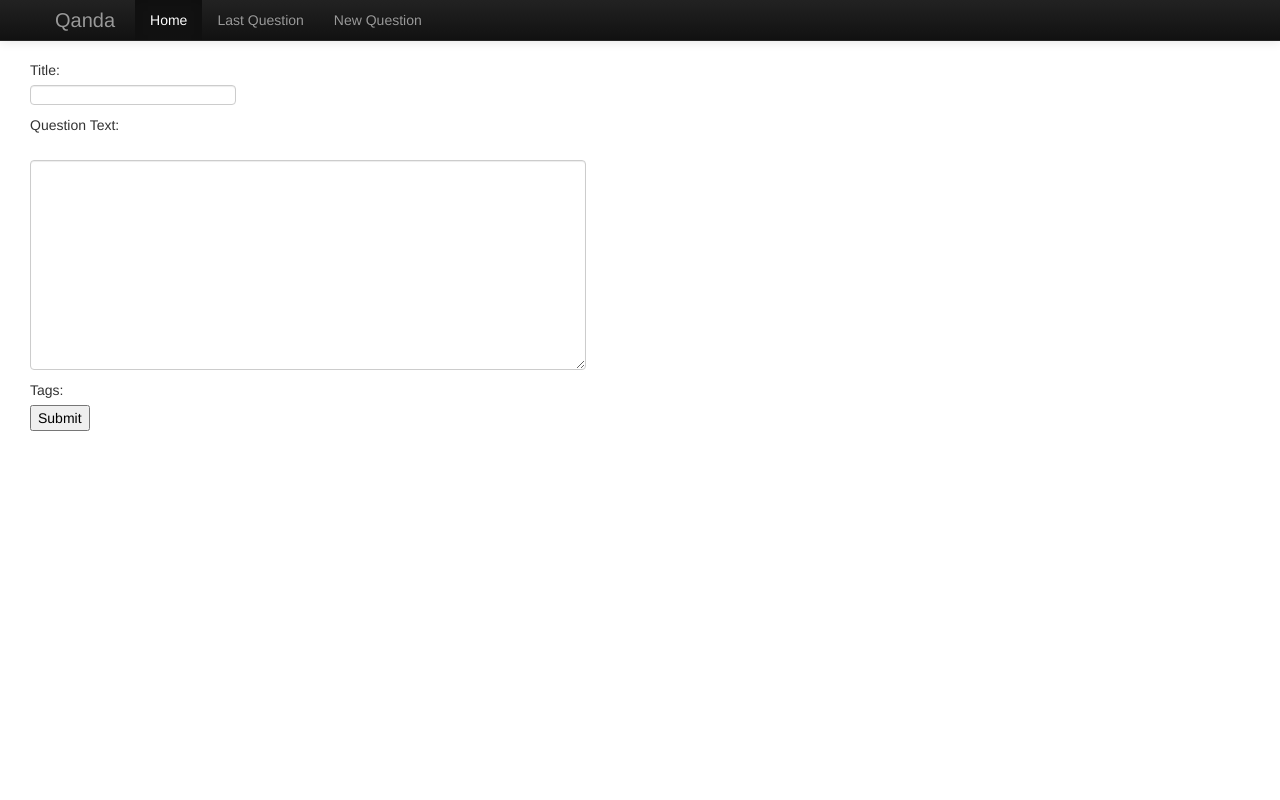
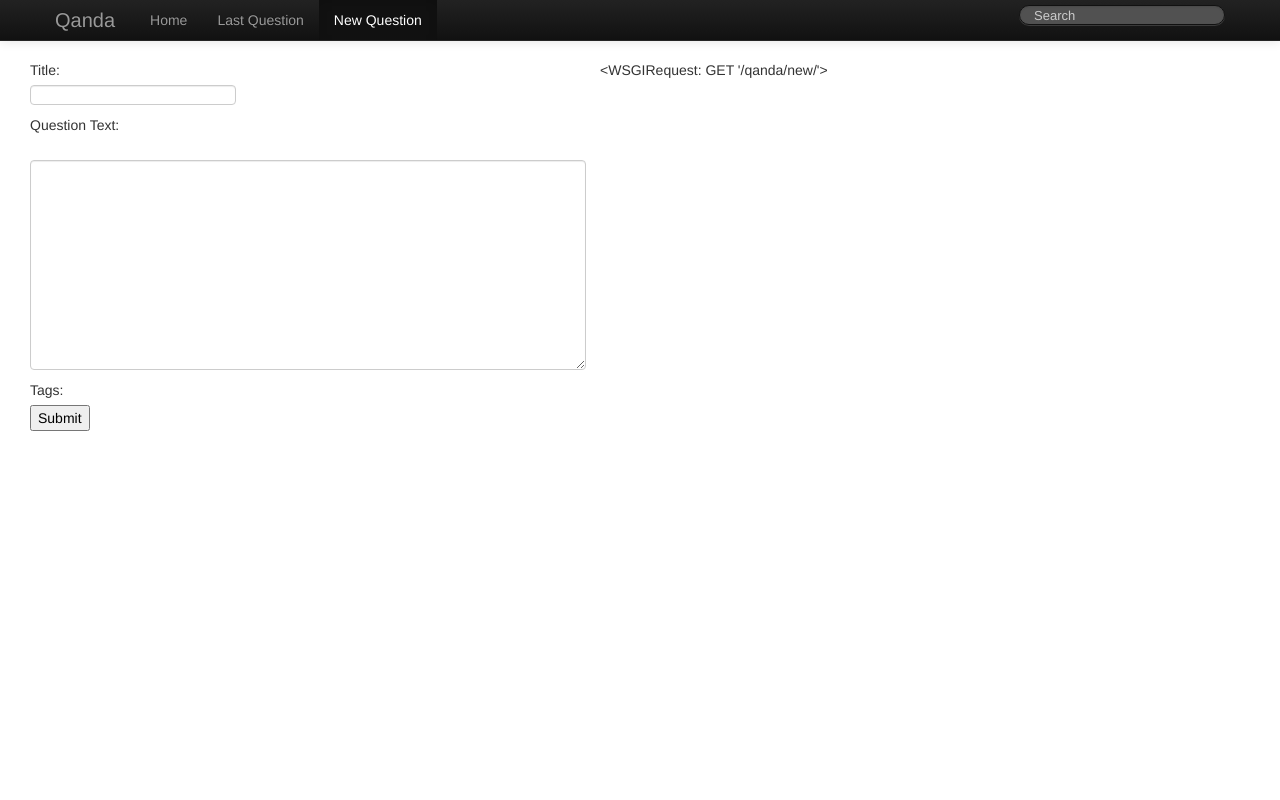
Before and after one commit to alpsayin/django-qanda, a Django app: page /qanda/new/ in a window 1280 px wide. Run offline with Django 3.2, Linux system fonts and the light colour scheme; the visitor is signed in with stand-in values (Sample User, id 1); data comes from the database, SQL or seed files in the repository; data that the repository does not hold is empty; parts of the project's set-up code (start-up, migrations or seed data) failed here and were passed over; some libraries are stand-ins or nearby versions.

Commit message:
make selected navbar link active

```diff
--- a/qanda/qanda_app/templates/navbar.html
+++ b/qanda/qanda_app/templates/navbar.html
@@ -1,4 +1,5 @@
 {% block navbar %}
+
 <div class="navbar navbar-inverse navbar-fixed-top">
   <div class="navbar-inner">
     <div class="container">
@@ -10,12 +11,18 @@
       <a class="brand" href="{% url qanda_app.views.index %}">Qanda</a>
       <div class="nav-collapse collapse">
         <ul class="nav">
-          <li class="active"><a href="{% url qanda_app.views.index %}">Home</a></li>
-          <li><a href="{% url qanda_app.views.most_recent_question %}">Last Question</a></li>
-          <li><a href="{% url qanda_app.views.new_question_page %}">New Question</a></li>
+          <li {% if view == "question_list" %} class="active" {% endif %} ><a href="{% url qanda_app.views.index %}">Home</a></li>
+          <li {% if view == "last_question_page" %} class="active" {% endif %} ><a href="{% url qanda_app.views.most_recent_question %}">Last Question</a></li>
+          <li {% if view == "new_question_page" %} class="active" {% endif %} ><a href="{% url qanda_app.views.new_question_page %}">New Question</a></li>
         </ul>
+        <form class="navbar-search pull-right">
+          <input type="text" class="search-query" placeholder="Search">
+        </form>
       </div><!--/.nav-collapse -->
     </div>
   </div>
 </div>
+
+{{ request }}
+
 {% endblock %}
--- a/qanda/qanda_app/views.py
+++ b/qanda/qanda_app/views.py
@@ -90,6 +90,7 @@ def question_list(request, question_id):
 	for question in questions:
 		question.voteCount = QuestionRelatedUsers.objects.filter(relatedQuestion=question, upvote=True).count
 	context['questions'] = questions
+	context['view'] = 'question_list'
 	return render_to_response("question_list.html", context, context_instance=RequestContext(request))
 
 @assert_qanda_user
@@ -141,6 +142,7 @@ def new_question_page(request):
 	else:
 		context['question_form'] = QuestionForm()
 
+	context['view'] = 'new_question_page'
 	context['debug'] = ''
 	return render_to_response("new_question.html", context, context_instance=RequestContext(request))
 
@@ -238,6 +240,11 @@ def question_page(request, question_id):
 	context['question'] = question
 	context['answers'] = answers
 	context['debug'] = ''
+	print Question.objects.latest('pk')
+	if question == Question.objects.latest('pk'):
+		context['view'] = 'last_question_page'
+	else:
+		context['view'] = 'question_page'
 
 	Question.objects.increment_view_count(question)
 	return render_to_response('question.html', context, context_instance=RequestContext(request))
```
